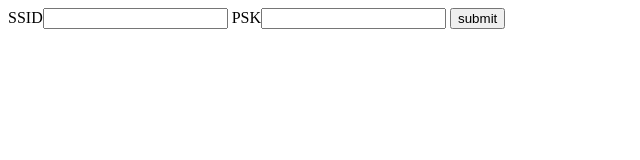
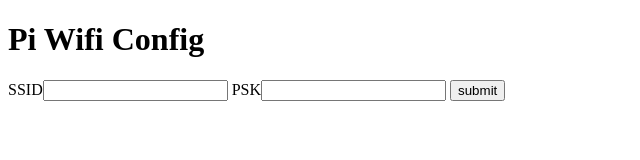
Before and after one commit to andrewmarklloyd/pi-wifi, a plain HTML site: page static/index.html in a window 1280 px wide. Shown: the whole page, without its empty margins (0-640 px from the left). Drawn offline with Linux system fonts and the light colour scheme.

Commit message:
Add simple header and tabs

```diff
--- a/static/index.html
+++ b/static/index.html
@@ -4,12 +4,13 @@
   <meta charset="UTF-8" />
 </head>
 <body>
-<div>
-  <form method="POST" action="/form">
+  <h1>Pi Wifi Config</h1>
+  <div>
+    <form method="POST" action="/form">
       <label>SSID</label><input name="ssid" type="text" value="" />
       <label>PSK</label><input name="psk" type="text" value="" />
       <input type="submit" value="submit" />
-  </form>
-</div>
+    </form>
+  </div>
 </body>
 </html>
```
